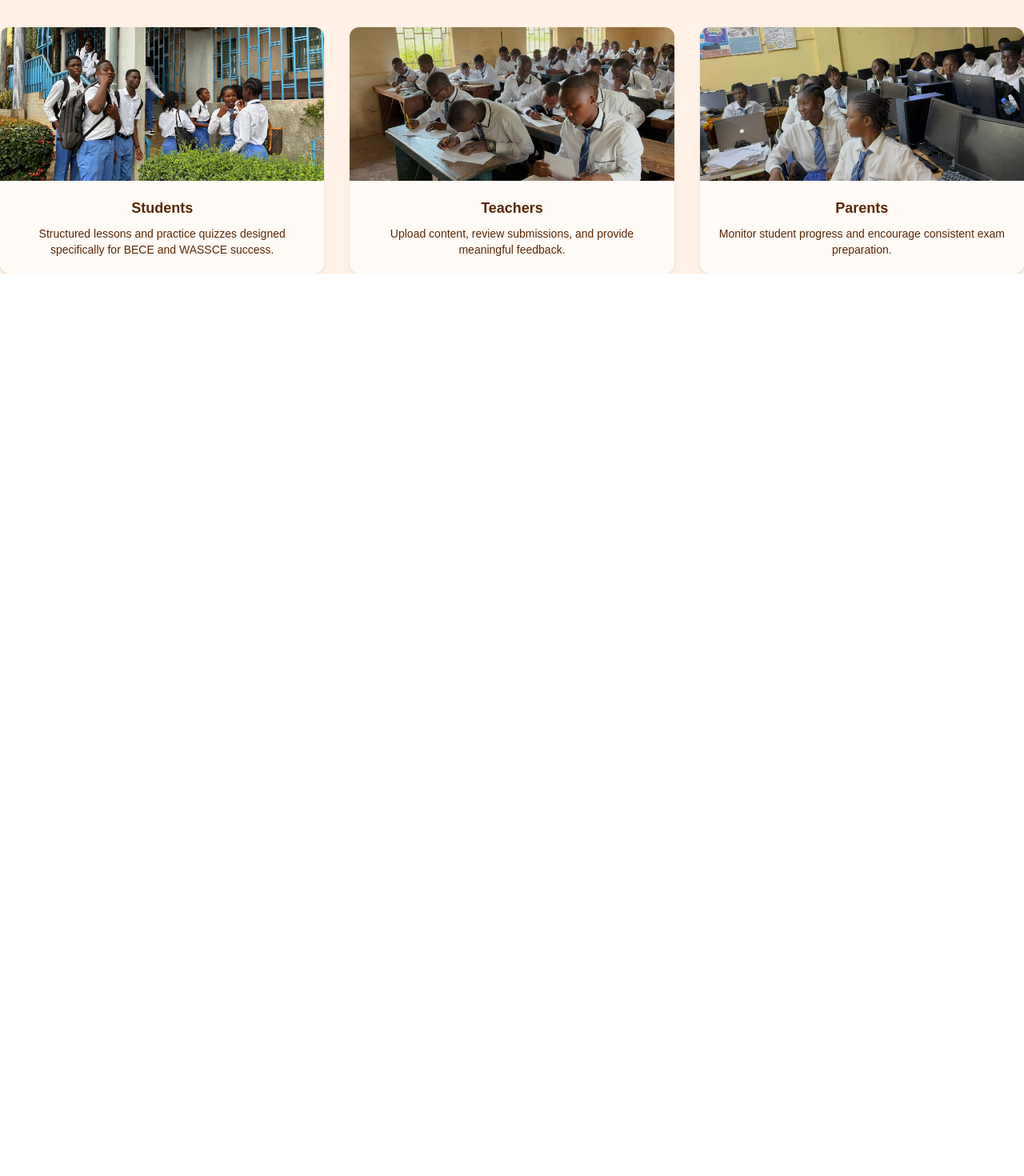
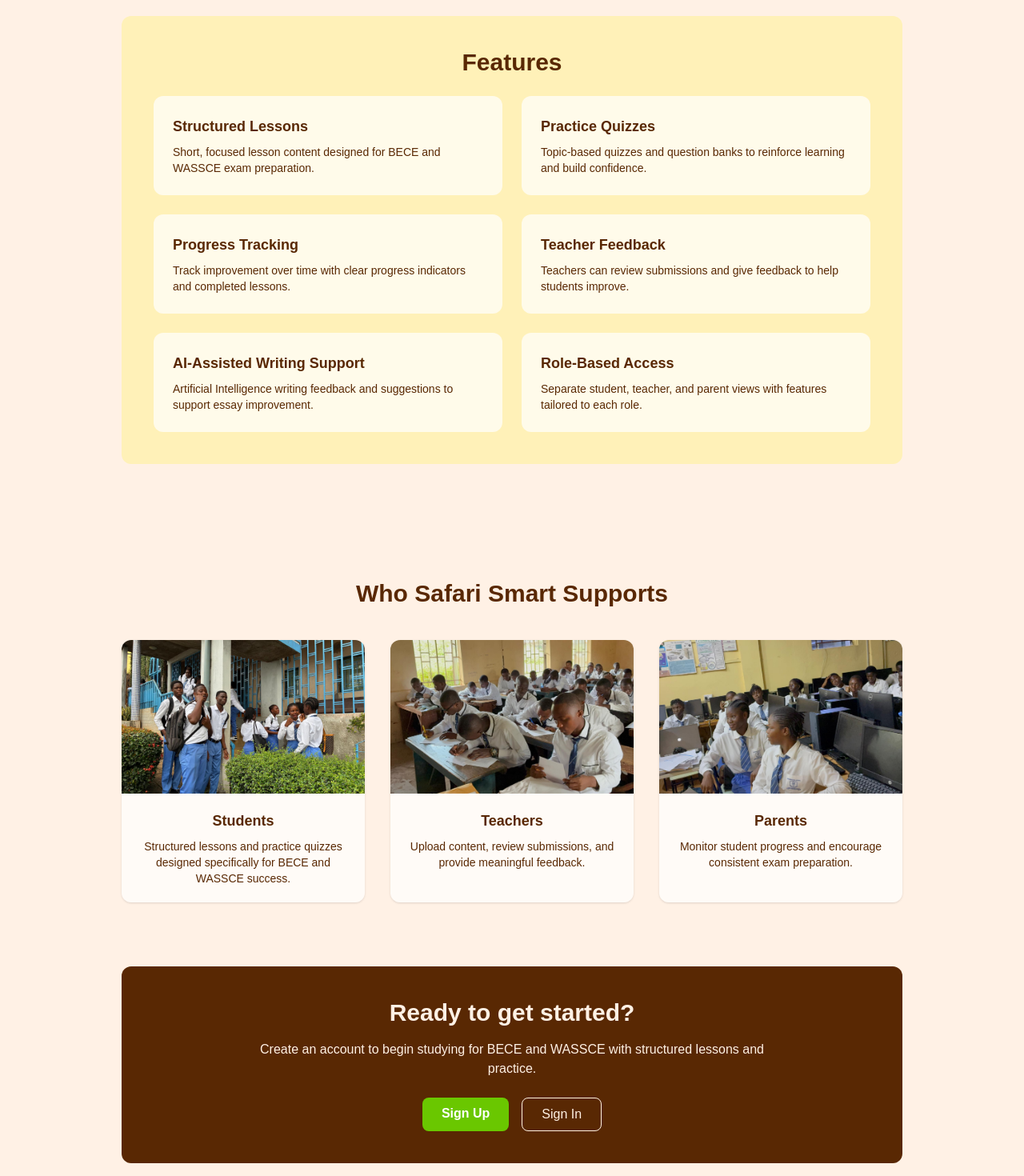
Before and after one commit to loganpinel06/Safari-Smart, a Next.js app in the folder next-app/: page / in a window 1280 px wide. Shown: the part 500-1970 px from the top of the page at 80% size. Before the commit the page ends 842 px from the top, so only its background shows below. Built offline with nearby package versions, Linux system fonts and the light colour scheme.

Commit message:
added href from nav bar to down in the page and also spacing within the main section. page still not complete yet but getting there

```diff
--- a/next-app/app/(public)/page.tsx
+++ b/next-app/app/(public)/page.tsx
@@ -10,6 +10,7 @@ import Image from "next/image";
 export default function Home() {
   return (
     <main className = "min-h-screen bg-[#FFF1E5] text-[#592803] antialiased">
+      <div className="max-w-5xl mx-auto px-6 py-12 space-y-20">
       {/* Top navigation bar */}
       <header className="max-w-5xl mx-auto px-6 pt-6">
         <nav className="flex items-center justify-between">
@@ -58,22 +59,60 @@ export default function Home() {
             BECE and WASSCE exams through structured lessons, practice questions, and
             progress tracking.
           </p>
-          <div className = "flex gap-4 justify-center pt-4">
-            <a
-            href = "/signup"
-            className="px-6 py-2 rounded-lg bg-[#F06COO] text-white font-semibold hover:bg-[#d85f00] transition">
-              Get Started
-            </a>
-            <a
-            href = "/signin"
-            className="px-6 py-2 rounded-lg border border-[#592803] hover:bg-[#592803] hover: text-white transition">
-              Already have an account?
-            </a>
+        </section>
+
+        <section
+          id="features"
+          className="bg-[#FFF1B8] rounded-xl p-10 space-y-6"
+        >
+          <h2 className="text-3xl font-bold text-center">Features</h2>
+
+          <div className="grid sm:grid-cols-2 gap-6">
+            <div className="bg-white/70 rounded-xl p-6">
+              <h3 className="font-bold text-lg">Structured Lessons</h3>
+              <p className="mt-2 text-sm">
+                Short, focused lesson content designed for BECE and WASSCE exam preparation.
+              </p>
+            </div>
+
+            <div className="bg-white/70 rounded-xl p-6">
+              <h3 className="font-bold text-lg">Practice Quizzes</h3>
+              <p className="mt-2 text-sm">
+                Topic-based quizzes and question banks to reinforce learning and build confidence.
+              </p>
+            </div>
+
+            <div className="bg-white/70 rounded-xl p-6">
+              <h3 className="font-bold text-lg">Progress Tracking</h3>
+              <p className="mt-2 text-sm">
+                Track improvement over time with clear progress indicators and completed lessons.
+              </p>
+            </div>
+
+            <div className="bg-white/70 rounded-xl p-6">
+              <h3 className="font-bold text-lg">Teacher Feedback</h3>
+              <p className="mt-2 text-sm">
+                Teachers can review submissions and give feedback to help students improve.
+              </p>
+            </div>
+
+            <div className="bg-white/70 rounded-xl p-6">
+              <h3 className="font-bold text-lg">AI-Assisted Writing Support</h3>
+              <p className="mt-2 text-sm">
+                Artificial Intelligence writing feedback and suggestions to support essay improvement.
+              </p>
+            </div>
+
+            <div className="bg-white/70 rounded-xl p-6">
+              <h3 className="font-bold text-lg">Role-Based Access</h3>
+              <p className="mt-2 text-sm">
+                Separate student, teacher, and parent views with features tailored to each role.
+              </p>
+            </div>
           </div>
         </section>
 
-        <section
-          id="audience"
+        <section id="audience"
           className="space-y-10 pt-16">
 
           <h2 className="text-3xl font-bold text-center">
@@ -131,7 +170,31 @@ export default function Home() {
           </div>
         </section>
 
+        <section
+          id="get-started"
+          className="bg-[#592803] text-[#FFF1E5] rounded-xl p-10 text-center space-y-4">
+          <h2 className="text-3xl font-bold">Ready to get started?</h2>
+          <p className="max-w-2xl mx-auto">
+            Create an account to begin studying for BECE and WASSCE with structured lessons and practice.
+          </p>
 
+          <div className="flex justify-center gap-4 pt-2">
+            <a
+              href="/signup"
+              className="px-6 py-2 rounded-lg bg-[#6AC700] text-white font-semibold hover:bg-[#5bb000] transition"
+            >
+              Sign Up
+            </a>
+            <a
+              href="/signin"
+              className="px-6 py-2 rounded-lg border border-[#FFF1E5] hover:bg-[#FFF1E5] hover:text-[#592803] transition"
+            >
+              Sign In
+            </a>
+          </div>
+        </section>
+
+    </div>
 
 
 
```
